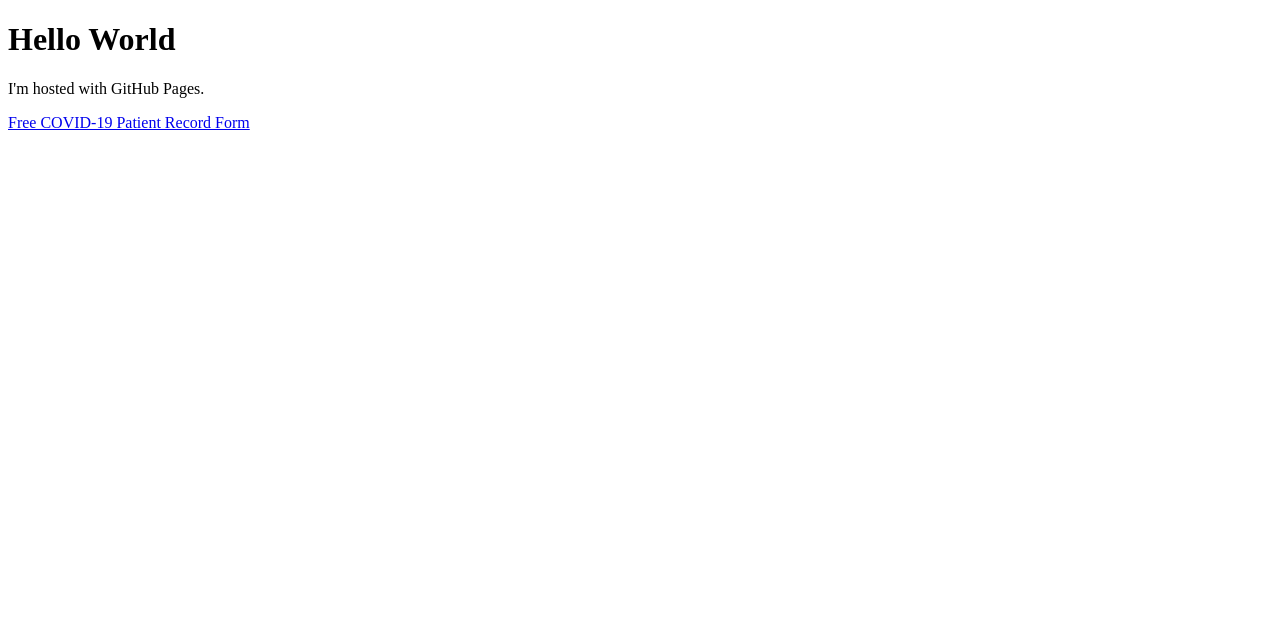
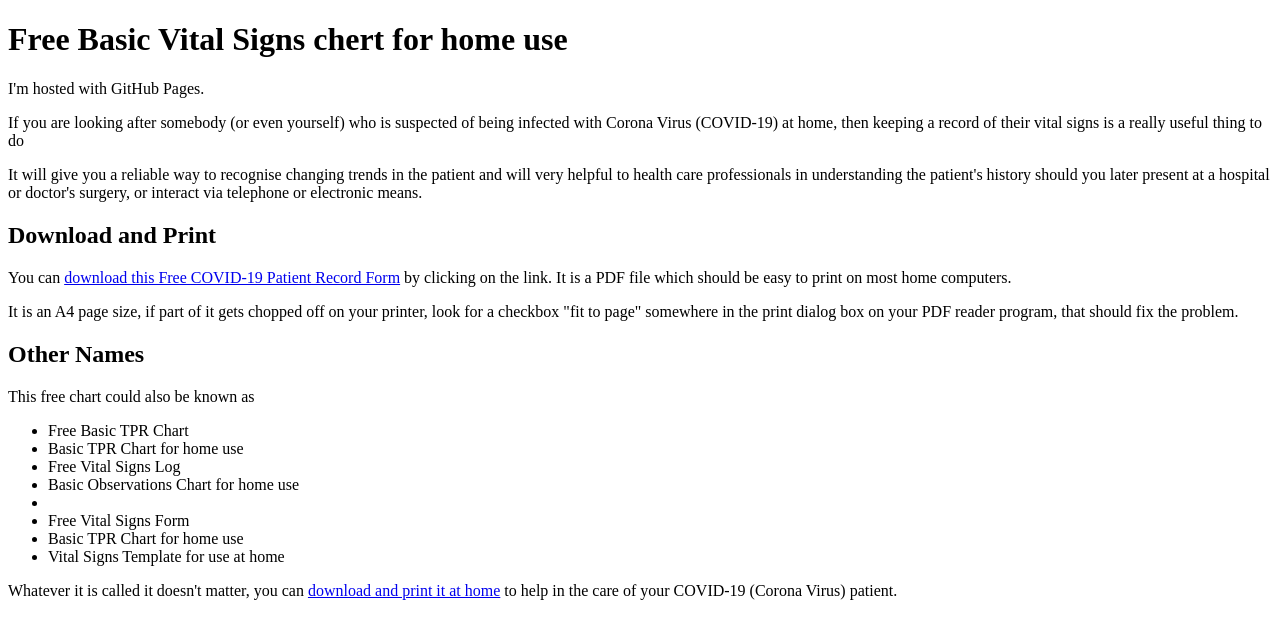
Before and after one commit to markwtt/markwtt.github.io, a plain HTML site: page index.html in a window 1280 px wide. Drawn offline with Linux system fonts and the light colour scheme.

Commit message:
Update index.html

```diff
--- a/index.html
+++ b/index.html
@@ -1,8 +1,27 @@
 <!DOCTYPE html>
 <html>
 <body>
-<h1>Hello World</h1>
+<h1>Free Basic Vital Signs chert for home use</h1>
 <p>I'm hosted with GitHub Pages.</p>
-<a href="COVID-19-patient-record-form.pdf">Free COVID-19 Patient Record Form</a>
+<p>If you are looking after somebody (or even yourself) who is suspected of being infected with Corona Virus (COVID-19) at home, then keeping a record of their vital signs is a really useful thing to do</p>
+<p>It will give you a reliable way to recognise changing trends in the patient and will very helpful to health care professionals in understanding the patient's history should you later present at a hospital or doctor's surgery, or interact via telephone or electronic means.</p>
+<h2>Download and Print</h2>
+<p>You can <a href="COVID-19-patient-record-form.pdf">download this Free COVID-19 Patient Record Form</a> by clicking on the link. It is a PDF file which should be easy to print on most home computers.</p>
+<p>It is an A4 page size, if part of it gets chopped off on your printer, look for a checkbox "fit to page" somewhere in the print dialog box on your PDF reader program, that should fix the problem.</p>
+<h2>Other Names</h2>
+<p>This free chart could also be known as</p>
+<ul>
+  <li>Free Basic TPR Chart</li>
+  <li>Basic TPR Chart for home use</li>
+  <li>Free Vital Signs Log</li>
+  <li>Basic Observations Chart for home use<li>
+  <li>Free Vital Signs Form</li>
+  <li>Basic TPR Chart for home use</li>
+  <li>Vital Signs Template for use at home</li>
+</ul>
+<p> Whatever it is called it doesn't matter, you can <a href="COVID-19-patient-record-form.pdf">download and print it at home</a> to help in the care of your COVID-19 (Corona Virus) patient.</p>
+
+
+
 </body>
 </html>
```
